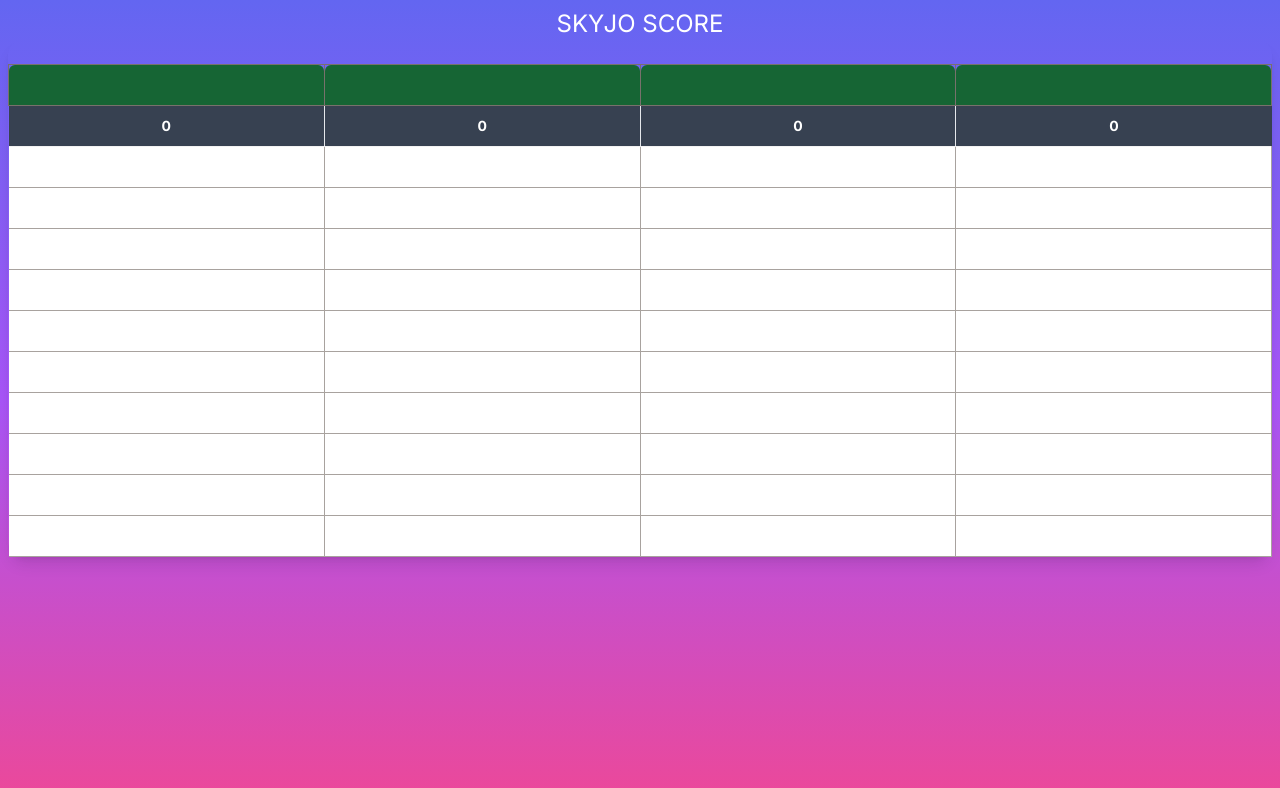
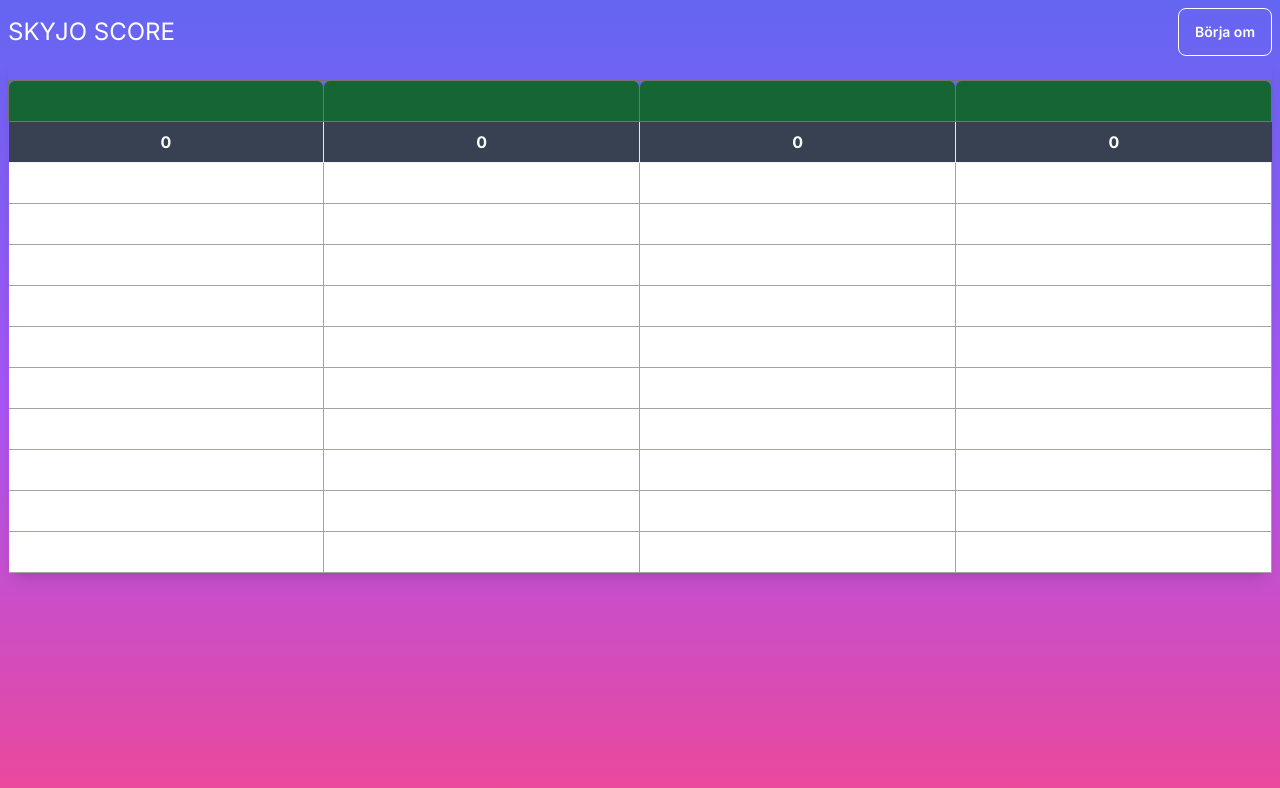
Before and after one commit to jeth318/skyjo-score, a Next.js app: page / in a window 1280 px wide. Shown: the top 788 px of the page. Built offline with nearby package versions, Linux system fonts and the light colour scheme.

Commit message:
Progress

```diff
--- a/app/globals.css
+++ b/app/globals.css
@@ -1,6 +1,16 @@
 @tailwind base;
 @tailwind components;
 @tailwind utilities;
+
+th,
+td {
+  font-size: 16px;
+}
+
+input:focus {
+  box-shadow: inset 0 2px 4px 0 rgb(0 0 0 / 0.25);
+  outline: none;
+}
 
 @media (prefers-color-scheme: dark) {
   :root {
--- a/app/page.tsx
+++ b/app/page.tsx
@@ -1,6 +1,7 @@
 "use client";
 
 import { useEffect, useState } from "react";
+import { useRouter } from "next/navigation";
 
 export default function Home() {
   const defaultScore = [
@@ -24,6 +25,8 @@
     useState<(number | null)[]>(defaultScore);
   const [playerFourScore, setPlayerFourScore] =
     useState<(number | null)[]>(defaultScore);
+
+  const [totalScore, setTotalScore] = useState([0, 0, 0, 0]);
 
   function getPlayerScoreSetter(index: number) {
     switch (index) {
@@ -61,10 +64,30 @@
     });
   }, [playerOneScore, playerTwoScore, playerThreeScore, playerFourScore]); */
 
+  const router = useRouter();
+
+  function getCellScore(player: number, cell: number) {
+    const { score } = getPlayerScoreSetter(player);
+
+    return score?.[cell];
+  }
+
   return (
     <main className="flex flex-col min-h-screen p-2 bg-gradient-to-b from-indigo-500 via-purple-500  to-pink-500">
-      <div className="flex justify-center text-white">
+      <div className="flex justify-between items-center text-white">
         <h1 className="text-2xl p-0 m-0">SKYJO SCORE</h1>
+        <button
+          type="button"
+          onClick={() => {
+            setPlayerOneScore(defaultScore);
+            setPlayerTwoScore(defaultScore);
+            setPlayerThreeScore(defaultScore);
+            setPlayerFourScore(defaultScore);
+          }}
+          className="btn self-end btn-ghost border-white"
+        >
+          Börja om
+        </button>
       </div>
       <div className="flex justify-between h-12 w-full ">
         <table className="table shadow-lg">
@@ -100,18 +123,19 @@
             <tr>
               {[1, 2, 3, 4].map((index) => {
                 const { score } = getPlayerScoreSetter(index);
-                console.log({ sc: score });
+                const scoresAsNum = score
+                  ?.filter(Number.isInteger)
+                  .map((s) => Number(s));
 
-                const scoresAsNum = score?.map((s) => {
-                  return Number(s);
-                });
-
-                const total = scoresAsNum?.reduce((a, b) => a + b);
+                const totalPlayerScore = scoresAsNum?.reduce(
+                  (acc, curr) => acc + curr,
+                  0
+                );
 
                 return (
                   <td key={index} className="p-0 m-0 border-r last:border-r-0">
                     <div className="font-bold bg-gray-700 text-white flex justify-center h-10 items-center">
-                      {total}
+                      {totalPlayerScore}
                     </div>
                   </td>
                 );
@@ -127,10 +151,7 @@
                         className="p-0 m-0 border-r last-border-r-0 border-b border-stone-400"
                       >
                         <input
-                          onBlur={({ target: { value } }) => {
-                            if (value === "") {
-                              return;
-                            }
+                          onChange={({ target: { value } }) => {
                             const { setter, score = [] } =
                               getPlayerScoreSetter(player);
                             const updatedScore = [...score];
@@ -141,9 +162,10 @@
                           style={{
                             width: "100%",
                           }}
+                          value={getCellScore(player, scoreIndex) || ""}
                           size={1}
                           maxLength={3}
-                          type="tel"
+                          type="number"
                         />
                       </td>
                     );
```
